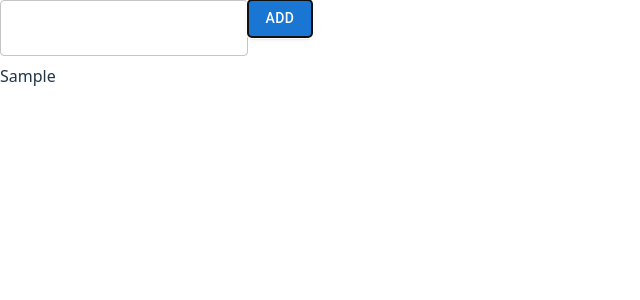
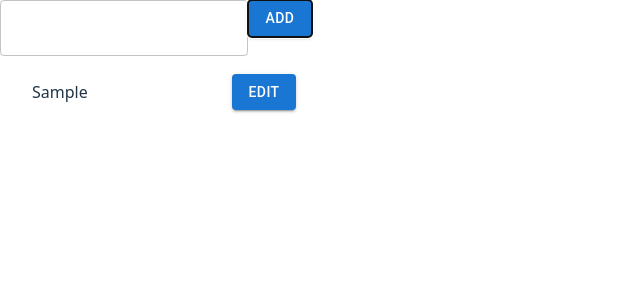
Before and after one commit to KavyaTJ/react-coding-challanges, a React (Vite) app: page /todo in a window 1280 px wide. Both pictures are taken after typing "Sample" into the empty fields and a click on the button "ADD". Shown: the top 300 px of the page, without its empty margins (0-640 px from the left). Built offline with nearby package versions, Linux system fonts and the light colour scheme.

Commit message:
feat(ToDo):Add edit functionality

```diff
--- a/src/challenges/todo/Todo.tsx
+++ b/src/challenges/todo/Todo.tsx
@@ -16,6 +16,8 @@ interface TodoState {
 function Todo() {
     const [text,setText]=useState('')
     const [todos,setTodos]=useState<string[]>([])
+    const [editIndex, setEditIndex] = useState<number | null>(null);
+  const [editText, setEditText] = useState("");
 
 
     const handleText = (e: React.ChangeEvent<HTMLInputElement>): void => {
@@ -29,26 +31,58 @@ function Todo() {
         setTodos([...todos, text]);
         setText('');
     }
+    const handleEdit=(index:any)=>{
+      setEditIndex(index)
+      setEditText(todos[index])
+    }
+
+    const handleSave =()=>{
+     if(editIndex !==null){
+      const updatedTodos=todos.map((item,index)=>
+      index=== editIndex ? editText :item)
+      setTodos(updatedTodos)
+      setEditIndex(null)
+      setEditText('')
+     }
+    }
   return (
-    <div>
-      <TextField id="outlined-basic" variant="outlined"
-      value={text}
-      onChange={handleText}/>
-      <Button
-      onClick={handleAdd}
-      variant="contained">Add</Button>
-      <div>
-      {todos.map((item)=>{
-        return(
-        <List>
-          <ListItem disablePadding>
-            {item}
+ <div>
+      <TextField
+        id="outlined-basic"
+        variant="outlined"
+        value={text}
+        onChange={handleText}
+      />
+      <Button onClick={handleAdd} variant="contained">
+        Add
+      </Button>
+
+      <List>
+        {todos.map((item, index) => (
+          <ListItem key={index}>
+            {editIndex === index ? (
+              <TextField
+                value={editText}
+                onChange={(e) => setEditText(e.target.value)}
+              />
+            ) : (
+              <ListItem>{item}</ListItem>
+            )}
+            {editIndex === index ? (
+              <Button onClick={handleSave} variant="contained">
+                Save
+              </Button>
+            ) : (
+              <Button onClick={() => handleEdit(index)} variant="contained">
+                Edit
+              </Button>
+            )}
           </ListItem>
+        ))}
+      </List>
+    </div>
+  );
 
-        </List>)})}
-      </div>
-    </div>
-  )
 }
 
 export default Todo
```
